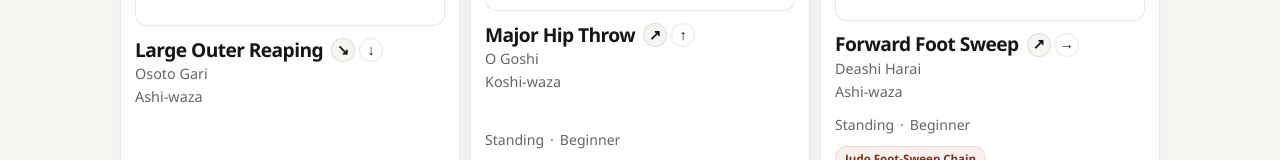
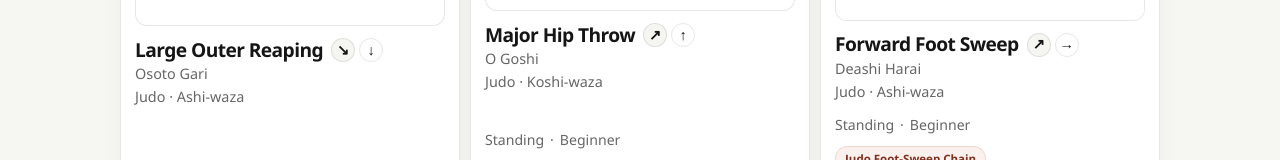
Before and after one commit to gocre8/judo, a Next.js app: page / in a window 1280 px wide. Shown: the part 883-1043 px from the top of the page. Built offline with nearby package versions, Linux system fonts and the light colour scheme.

Commit message:
Add crossover pin positions and project README

```diff
--- a/components/MoveCard.tsx
+++ b/components/MoveCard.tsx
@@ -2,6 +2,7 @@ import Link from "next/link";
 import { MoveImage } from "@/components/MoveImage";
 import { moveMap } from "@/data/moves";
 import { getMoveFlowClusters } from "@/lib/flow-utils";
+import { getMovePracticeLabel } from "@/lib/practice-utils";
 import { KuzushiDirection, Move, UserMoveProgress } from "@/lib/types";
 
 type MoveCardProps = {
@@ -11,7 +12,9 @@ type MoveCardProps = {
 };
 
 function getConnectionPreview(move: Move) {
+  const seenIds = new Set<string>();
   const groups = [
+    { label: "From", ids: move.fromPositionIds ?? [] },
     { label: "Sets up", ids: move.setupForIds ?? [] },
     { label: "Follows", ids: move.followUpIds ?? [] },
     { label: "Counters", ids: move.counterToIds ?? [] },
@@ -22,6 +25,14 @@ function getConnectionPreview(move: Move) {
       label: group.label,
       moves: group.ids
         .filter((moveId, index, allIds) => allIds.indexOf(moveId) === index)
+        .filter((moveId) => {
+          if (seenIds.has(moveId)) {
+            return false;
+          }
+
+          seenIds.add(moveId);
+          return true;
+        })
         .map((moveId) => moveMap[moveId])
         .filter(Boolean)
         .slice(0, 2),
@@ -71,6 +82,7 @@ function getKuzushiLabel(direction?: KuzushiDirection) {
 export function MoveCard({ move, progress, activeFlowClusterId }: MoveCardProps) {
   const connectionPreview = getConnectionPreview(move);
   const practice = move.practice ?? "Judo";
+  const practiceLabel = getMovePracticeLabel(move);
   const flowMembership = getMoveFlowClusters(move.id);
   const activeFlowMembership = activeFlowClusterId
     ? flowMembership.find((cluster) => cluster.id === activeFlowClusterId)
@@ -97,7 +109,7 @@ export function MoveCard({ move, progress, activeFlowClusterId }: MoveCardProps)
             ) : null}
           </div>
           <p className="muted-label">{move.japaneseName}</p>
-          <p className="muted-label">{move.family}</p>
+          <p className="muted-label">{practiceLabel} · {move.family}</p>
         </div>
         <div className="pill-row" aria-label="Progress markers">
           {progress?.favorite ? <span>Favorite</span> : null}
--- a/data/moves.ts
+++ b/data/moves.ts
@@ -662,15 +662,17 @@ export const moves: Move[] = [
   {
     id: "kesa-gatame",
     practice: "Judo",
+    alsoPracticedIn: ["Jiu-Jitsu"],
     name: "Scarf Hold",
     japaneseName: "Kesa Gatame",
+    fromPositionIds: ["side-control", "north-south"],
     section: "Katame-waza",
     family: "Osaekomi-waza",
-    category: "Hold-down",
+    category: "Position",
     difficulty: "Beginner",
-    situationTags: ["Groundwork", "Top pin"],
-    shortDescription: "Trap the head and arm and settle heavy from the side.",
-    setup: "Arrive from side control or a turnover with head-and-arm control already connected.",
+    situationTags: ["Groundwork", "Top pin", "Gi", "No-gi"],
+    shortDescription: "Trap the head and arm from a side pin and angle your body to pour weight diagonally through the chest.",
+    setup: "Arrive from side control, north-south, or a turnover with head-and-arm control already connected.",
     steps: [
       "Secure the head and near arm before settling.",
       "Angle your body toward uke's head rather than lying square.",
@@ -686,11 +688,11 @@ export const moves: Move[] = [
       "Apply pressure progressively.",
       "Reset if neck pressure becomes sharp.",
     ],
-    keyPrinciples: ["Head-and-arm control", "Low hips", "Wide base"],
+    keyPrinciples: ["Head-and-arm control", "Diagonal weight", "Low hips", "Wide base"],
     setupForIds: ["juji-gatame"],
-    worksWellWithIds: ["kata-gatame"],
-    relatedMoveIds: ["kata-gatame", "juji-gatame"],
-    alternativeMoveIds: ["kata-gatame", "yoko-shiho-gatame"],
+    worksWellWithIds: ["north-south", "kata-gatame"],
+    relatedMoveIds: ["side-control", "north-south", "kata-gatame", "juji-gatame"],
+    alternativeMoveIds: ["north-south", "kata-gatame", "yoko-shiho-gatame"],
     diagram: { pose: "ground-pin", cue: "Pour your weight diagonally through the chest.", markers: [] },
     resources: [
       {
@@ -1444,11 +1446,11 @@ export const moves: Move[] = [
       "Avoid dropping body weight suddenly onto the ribs or neck.",
     ],
     keyPrinciples: ["Head-and-hip control", "Near-elbow control", "Cross-body pressure", "Do not chase before pinning"],
-    setupForIds: ["super-chill-cross-side", "paper-cutter-choke", "knee-on-belly", "mount"],
+    setupForIds: ["super-chill-cross-side", "north-south", "kesa-gatame", "paper-cutter-choke", "knee-on-belly", "mount"],
     followUpIds: ["knee-cut-pass", "leg-drag"],
-    worksWellWithIds: ["super-chill-cross-side", "paper-cutter-choke", "knee-on-belly", "mount"],
-    relatedMoveIds: ["super-chill-cross-side", "paper-cutter-choke", "cross-side-crucifix", "knee-cut-pass", "leg-drag", "knee-on-belly", "mount"],
-    alternativeMoveIds: ["super-chill-cross-side", "knee-on-belly", "mount"],
+    worksWellWithIds: ["cross-side-crucifix", "cross-side-wrist-lock", "kata-gatame"],
+    relatedMoveIds: ["super-chill-cross-side", "north-south", "kesa-gatame", "paper-cutter-choke", "cross-side-crucifix", "cross-side-wrist-lock", "knee-cut-pass", "leg-drag", "knee-on-belly", "mount", "kata-gatame"],
+    alternativeMoveIds: ["super-chill-cross-side", "north-south", "kesa-gatame", "knee-on-belly", "mount"],
     decisionView: {
       title: "Side-control decision view",
       fromPosition: "Top cross-body pin with head and hip control established",
@@ -1462,6 +1464,13 @@ export const moves: Move[] = [
           leadsTo: "Heavier pinning pressure with your arms free to attack.",
         },
         {
+          cue: "lateral",
+          trigger: "The shoulders stay pinned and the hips can be circled around the head line.",
+          action: "Walk around to North-South.",
+          moveId: "north-south",
+          leadsTo: "A tighter chest-to-head pin with new arm-isolation lanes.",
+        },
+        {
           cue: "transition",
           trigger: "The opponent frames enough to create space but not enough to recover guard.",
           action: "Float to Knee on Belly.",
@@ -1483,6 +1492,13 @@ export const moves: Move[] = [
           leadsTo: "Direct choke finish from cross-side pressure.",
         },
         {
+          cue: "wide-base",
+          trigger: "The head-and-arm connection is trapped and the near side is open for a heavier side pin.",
+          action: "Switch to Kesa Gatame.",
+          moveId: "kesa-gatame",
+          leadsTo: "Scarf-hold pressure with strong top control in either art.",
+        },
+        {
           cue: "block",
           trigger: "The opponent wins enough inside space that the pin is no longer clean.",
           action: "Stay heavy and reset Side Control.",
@@ -1500,6 +1516,73 @@ export const moves: Move[] = [
         kind: "reference",
       },
     ],
+  },
+  {
+    id: "north-south",
+    practice: "Jiu-Jitsu",
+    alsoPracticedIn: ["Judo"],
+    name: "North-South",
+    japaneseName: "North-South",
+    fromPositionIds: ["side-control"],
+    section: "Pins",
+    family: "Side control",
+    category: "Position",
+    difficulty: "Intermediate",
+    situationTags: ["Groundwork", "Top pin", "Gi", "No-gi"],
+    shortDescription: "Circle around the head from side control and pin the shoulders while your hips face the far end of the body.",
+    setup: "Start from stable side control, walk around the head line, and keep the shoulders pinned so the opponent cannot turn back in as you settle.",
+    steps: [
+      "Pin the shoulders first so the opponent cannot follow you with the hips as you circle.",
+      "Walk around the head and settle with your chest connected while your hips face the far end of the body.",
+      "Keep your elbows tight and your weight centered so the near arms cannot build strong frames.",
+      "Use the position to isolate arms, return to side control, or switch to another top pin when the reaction opens.",
+    ],
+    commonMistakes: [
+      "Circling around the head before the shoulders are pinned.",
+      "Letting the elbows flare out and giving the opponent room to frame under your chest.",
+      "Settling too far away and losing the shoulder pressure that makes the position stable.",
+    ],
+    safetyNotes: [
+      "Apply chest and shoulder pressure gradually so your partner can still breathe and communicate.",
+      "Reset if your weight starts driving awkwardly across the neck or jaw instead of the torso and shoulders.",
+    ],
+    keyPrinciples: ["Circle after the pin", "Keep shoulders flat", "Elbows tight", "Stay heavy through the chest"],
+    setupForIds: ["kesa-gatame", "mount"],
+    followUpIds: ["side-control"],
+    worksWellWithIds: ["kesa-gatame", "paper-cutter-choke"],
+    relatedMoveIds: ["side-control", "kesa-gatame", "paper-cutter-choke", "mount"],
+    alternativeMoveIds: ["side-control", "kesa-gatame", "mount"],
+    decisionView: {
+      title: "North-south decision view",
+      fromPosition: "Top north-south control with the shoulders pinned and the hips facing away from the legs",
+      actionPotential: "The opponent must either frame back toward side control, expose the near arm, or let you settle into another heavy top pin.",
+      branches: [
+        {
+          cue: "wide-base",
+          trigger: "The head-and-arm line is trapped tightly enough to angle into scarf-hold pressure.",
+          action: "Switch to Kesa Gatame.",
+          moveId: "kesa-gatame",
+          leadsTo: "Heavier diagonal top pressure from the side.",
+        },
+        {
+          cue: "transition",
+          trigger: "The shoulders stay pinned but the cleaner angle is back on the side of the body.",
+          action: "Return to Side Control.",
+          moveId: "side-control",
+          leadsTo: "Broader cross-body pin before the next attack.",
+        },
+        {
+          cue: "lateral",
+          trigger: "The opponent turns enough that climbing past the shoulders becomes easier than staying around the head.",
+          action: "Climb to Mount.",
+          moveId: "mount",
+          leadsTo: "Higher top control and stronger finishing pressure.",
+        },
+      ],
+      fallback: "If the shoulders are not staying flat, go back to tighter side control before trying to settle north-south again.",
+    },
+    diagram: { pose: "ground-pin", cue: "Circle only after the shoulders are pinned.", markers: [] },
+    resources: [],
   },
   {
     id: "super-chill-cross-side",
@@ -1533,8 +1616,8 @@ export const moves: Move[] = [
     keyPrinciples: ["Far-arm underhook", "Near-elbow pinch", "Weight through the chest", "Hips turned toward the legs"],
     setupForIds: ["paper-cutter-choke", "cross-side-crucifix", "cross-side-wrist-lock"],
     followUpIds: ["side-control"],
-    worksWellWithIds: ["paper-cutter-choke", "cross-side-crucifix", "cross-side-wrist-lock"],
-    relatedMoveIds: ["side-control", "paper-cutter-choke", "cross-side-crucifix", "cross-side-wrist-lock", "knee-on-belly"],
+    worksWellWithIds: ["paper-cutter-choke", "cross-side-crucifix", "cross-side-wrist-lock", "north-south"],
+    relatedMoveIds: ["side-control", "north-south", "paper-cutter-choke", "cross-side-crucifix", "cross-side-wrist-lock", "knee-on-belly"],
     alternativeMoveIds: ["paper-cutter-choke", "cross-side-crucifix", "side-control"],
     decisionView: {
       title: "Super-chill cross-side decision view",
--- /dev/null
+++ b/lib/practice-utils.ts
@@ -0,0 +1,15 @@
+import { Move, Practice } from "@/lib/types";
+
+export function getMovePractices(move: Move): Practice[] {
+  return [move.practice ?? "Judo", ...(move.alsoPracticedIn ?? [])].filter(
+    (practice, index, allPractices) => allPractices.indexOf(practice) === index,
+  );
+}
+
+export function moveMatchesPractice(move: Move, practice: Practice) {
+  return getMovePractices(move).includes(practice);
+}
+
+export function getMovePracticeLabel(move: Move) {
+  return getMovePractices(move).join(" / ");
+}
--- a/lib/types.ts
+++ b/lib/types.ts
@@ -107,6 +107,7 @@ export type PositionFlowCluster = {
 export type Move = {
   id: string;
   practice?: Practice;
+  alsoPracticedIn?: Practice[];
   name: string;
   japaneseName: string;
   imageSrc?: string;
```
Also changed, not shown: app/moves/[id]/page.tsx (+27 -18 lines), data/flows.ts (+27 -3 lines), lib/move-utils.ts (+5 -2 lines), lib/position-utils.ts (+10 -9 lines), 1 other file (tests, documents, lock files or other folders).
